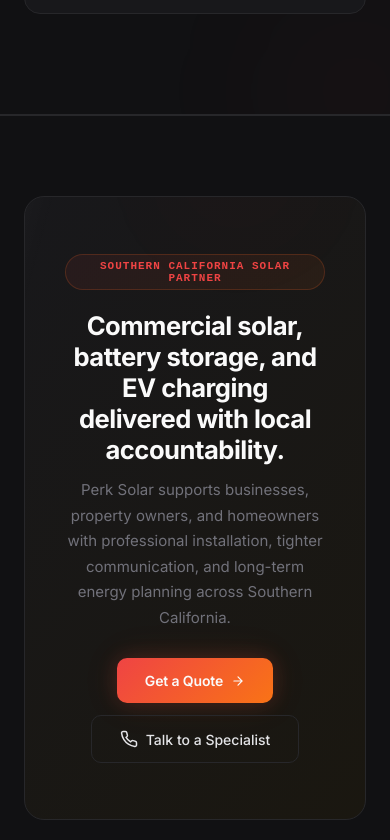
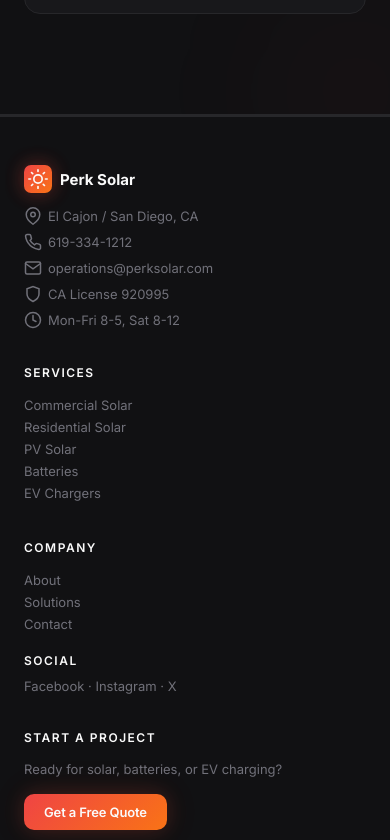
Before and after one commit to simdexapp/perksolar2, a React (Vite) app: page / in a window 390 px wide. Shown: the part 8144-8984 px from the top of the page. Built offline with nearby package versions, Linux system fonts and the light colour scheme.

Commit message:
Remove duplicate CTA from footer — each page keeps its own contextual CTA, footer is clean grid only

```diff
--- a/src/App.jsx
+++ b/src/App.jsx
@@ -348,15 +348,6 @@
 
 // ─── FOOTER ─────────────────────────────────
 function Footer(){return <footer style={{background:C.sf,borderTop:`1px solid ${C.border}`}}>
-  <div style={{maxWidth:1200,margin:"0 auto",padding:"80px 24px 60px"}}><R>
-    <div className="cshm" style={{background:`linear-gradient(135deg,${C.card},#1a1710)`,border:`1px solid ${C.border}`,borderRadius:20,padding:"56px 40px",textAlign:"center",position:"relative",overflow:"hidden"}}>
-      <Gorb color={C.accent} size={300} top="-30%" right="-10%"/>
-      <Badge>Southern California Solar Partner</Badge>
-      <h2 style={{fontSize:"clamp(1.6rem,3vw,2.4rem)",fontWeight:700,color:C.white,marginBottom:12,letterSpacing:"-.02em"}}>Commercial solar, battery storage, and EV charging delivered with local accountability.</h2>
-      <p style={{fontSize:15,color:C.muted,maxWidth:540,margin:"0 auto 28px",lineHeight:1.7}}>Perk Solar supports businesses, property owners, and homeowners with professional installation, tighter communication, and long-term energy planning across Southern California.</p>
-      <div style={{display:"flex",gap:12,justifyContent:"center",flexWrap:"wrap"}}><L to="/contact" className="bglow" style={btn("p")}>Get a Quote {I.arr}</L><a href="tel:+16193341212" style={btn("o")}>{I.ph} Talk to a Specialist</a></div>
-    </div>
-  </R></div>
   <div style={{borderTop:`1px solid ${C.border}`}}>
     <div style={{maxWidth:1200,margin:"0 auto",padding:"48px 24px 32px",display:"grid",gridTemplateColumns:"repeat(auto-fit,minmax(200px,1fr))",gap:36}}>
       <div>
```
